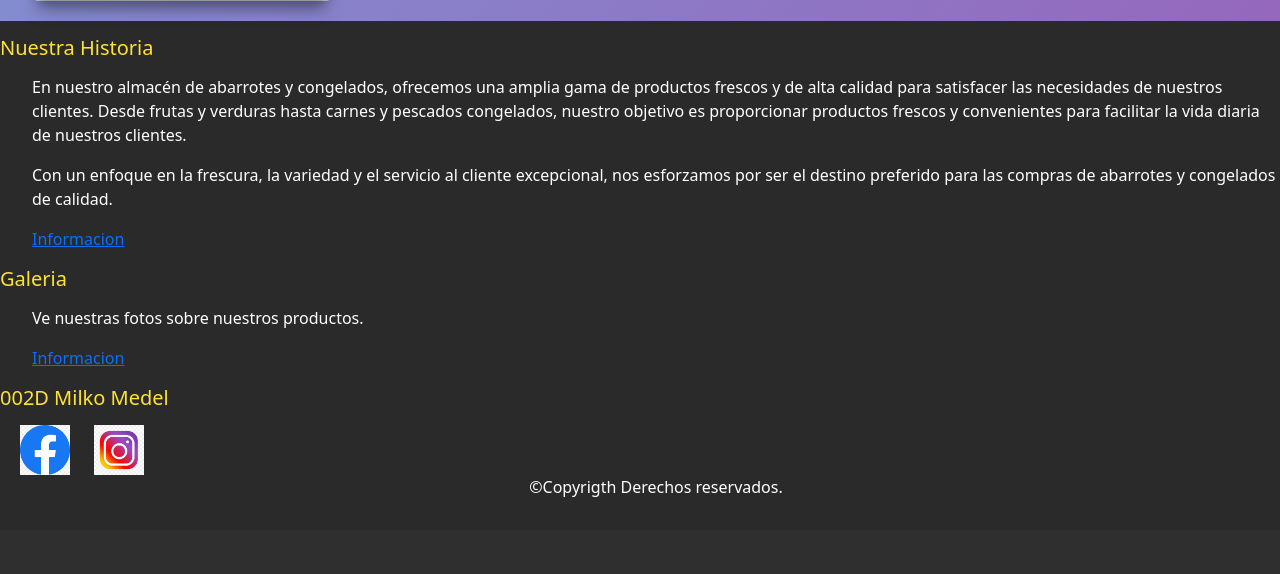
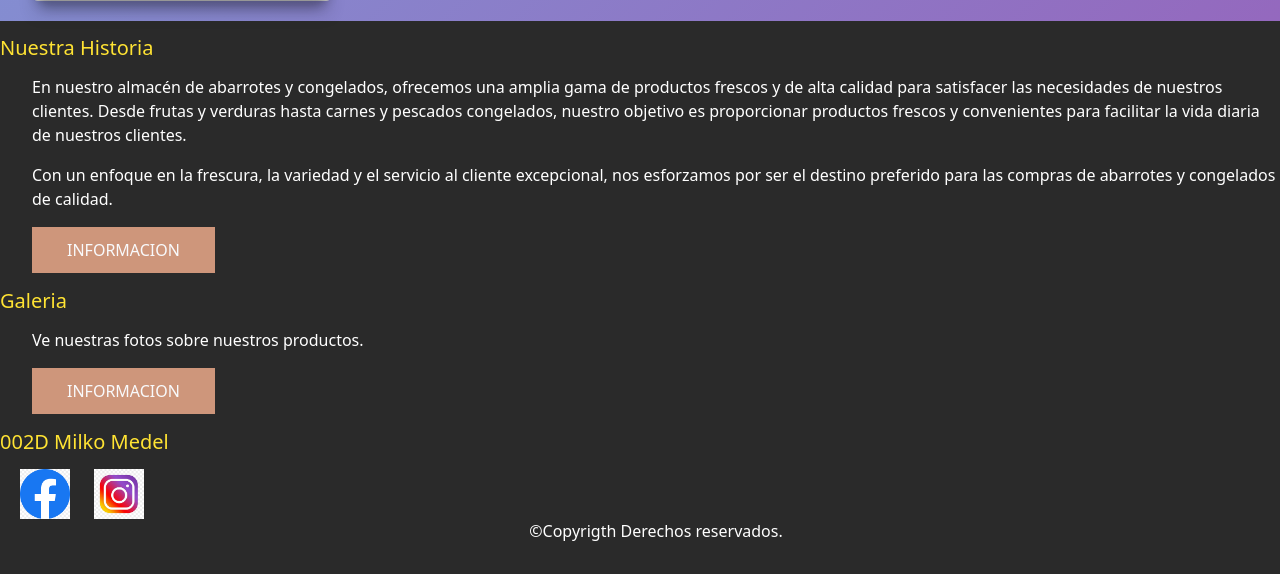
Before and after one commit to MilkoMedel/instituto, a Django app: page /ventas/galeria/ in a window 1280 px wide. Shown: the part 1520-2094 px from the top of the page. Before the commit the page ends 2017 px from the top, so only its background shows below. Run offline with Django 5.2, Linux system fonts and the light colour scheme; a user stored in the database is signed in.

Commit message:
punto de recuperacion
se intento conecion con log del usuario pero tuve un error.

```diff
--- a/Proyecto/instituto/ventas/static/css/styles_galeria.css
+++ b/Proyecto/instituto/ventas/static/css/styles_galeria.css
@@ -344,6 +344,19 @@ body,html{
     transform: rotateY(180deg);
 }
 
+.btn-1{
+    display: inline-block;
+    padding: 11px 35px;
+    background-color: #ce967b;
+    color: #f9fafc;
+    text-transform: uppercase;
+    text-decoration: none;
+}
+
+.btn-1:hover{
+    background-color: #ebad8d;
+}
+
 .footer {
     padding: 15px 0;
     background-color: #2a2a2a;
--- a/Proyecto/instituto/ventas/templates/ventas/login.html
+++ b/Proyecto/instituto/ventas/templates/ventas/login.html
@@ -15,7 +15,7 @@
     <link href="http://netdna.bootstrapcdn.com/twitter-bootstrap/2.3.2/css/bootstrap-combined.min.css" rel="stylesheet">
 </head>
 <body>
-    <form class="form-box" method="POST">
+    <form class="form-box" method="post">
         {% csrf_token %}
         <h1>Login</h1>
         <div class="input-box">
```
Also changed, not shown: Proyecto/instituto/db.sqlite3, Proyecto/instituto/ventas/migrations/0001_initial.py, Proyecto/instituto/ventas/views.py (line endings or trailing spaces).
